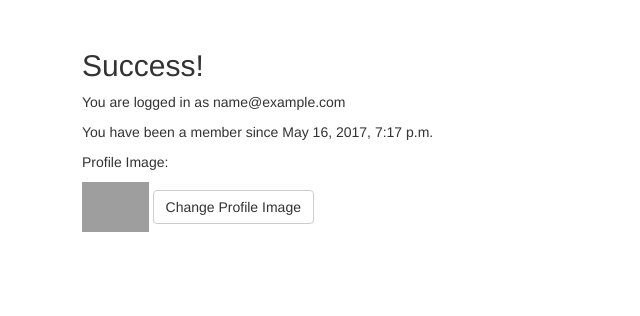
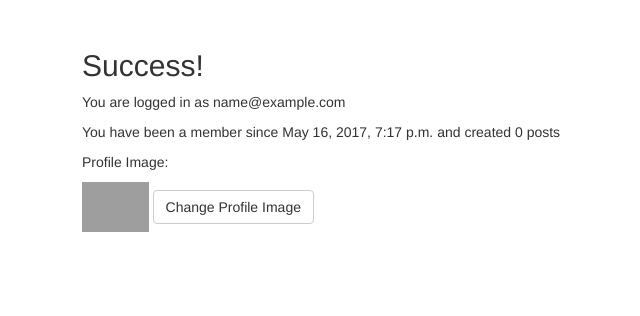
Before and after one commit to Code-Institute-Submissions/bike_builder, a Django app: page /profile/ in a window 1280 px wide. Shown: the part 51-367 px from the top of the page, without its empty margins (3-643 px from the left). Run offline with Django 3.2, Linux system fonts and the light colour scheme; the visitor is signed in with stand-in values (Sample User, id 1); data that the repository does not hold is empty; some libraries are stand-ins or nearby versions; some web fonts are replaced; grey boxes are pictures that could not be loaded.

Commit message:
added display of number of posts made by user

```diff
--- a/templates/profile.html
+++ b/templates/profile.html
@@ -1,8 +1,9 @@
 {% extends "base.html" %}
+
 {% block content %}
     <h2>Success!</h2>
     <p>You are logged in as {{ user.email }}</p>
-    <p>You have been a member since {{ user.date_joined }}</p>
+    <p>You have been a member since {{ user.date_joined }} and created {{ user.posts.count }} posts</p>
     <p>Profile Image:</p>
     <img src="/media/{{ user.image }}" class="avatar"/>
     <a href="{% url 'edit_profile' %}" class="btn btn-default">Change Profile Image</a>
```
Also changed, not shown: media/avatars/randy_01.jpg (deleted).
